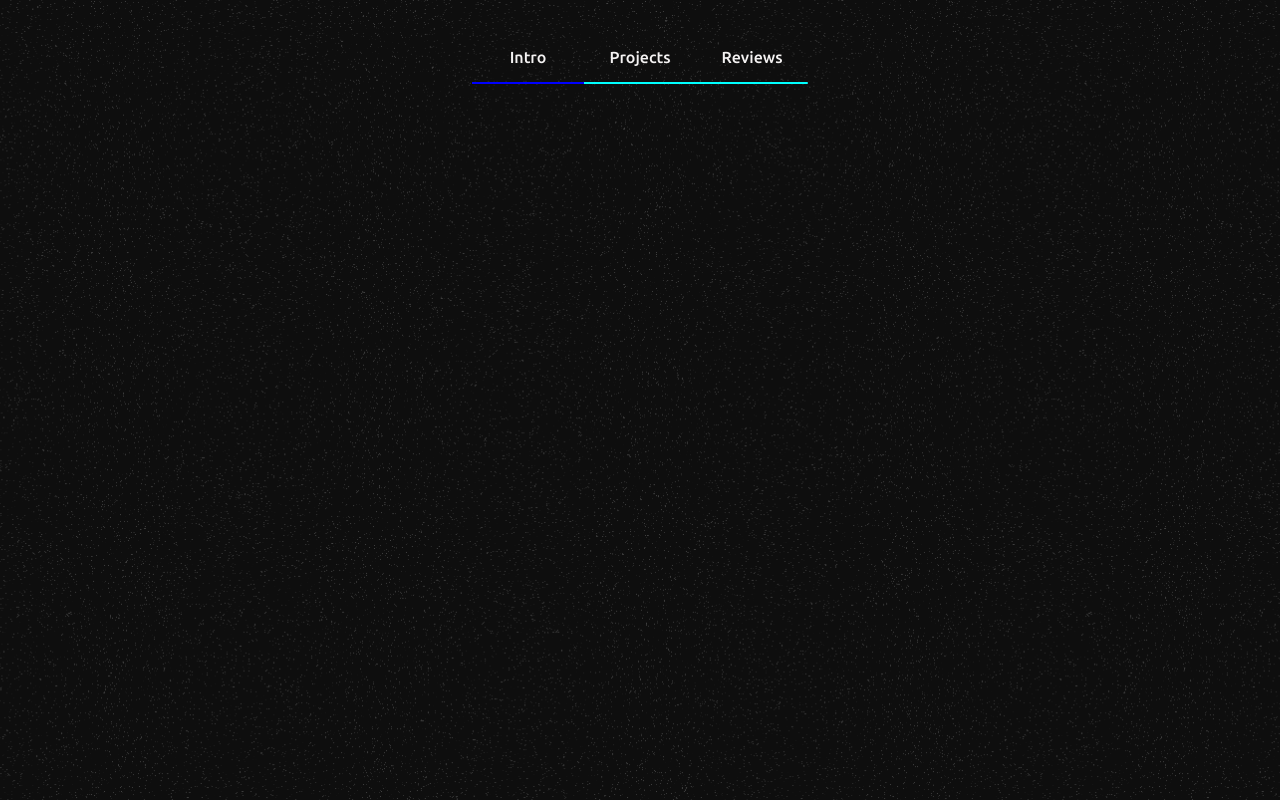
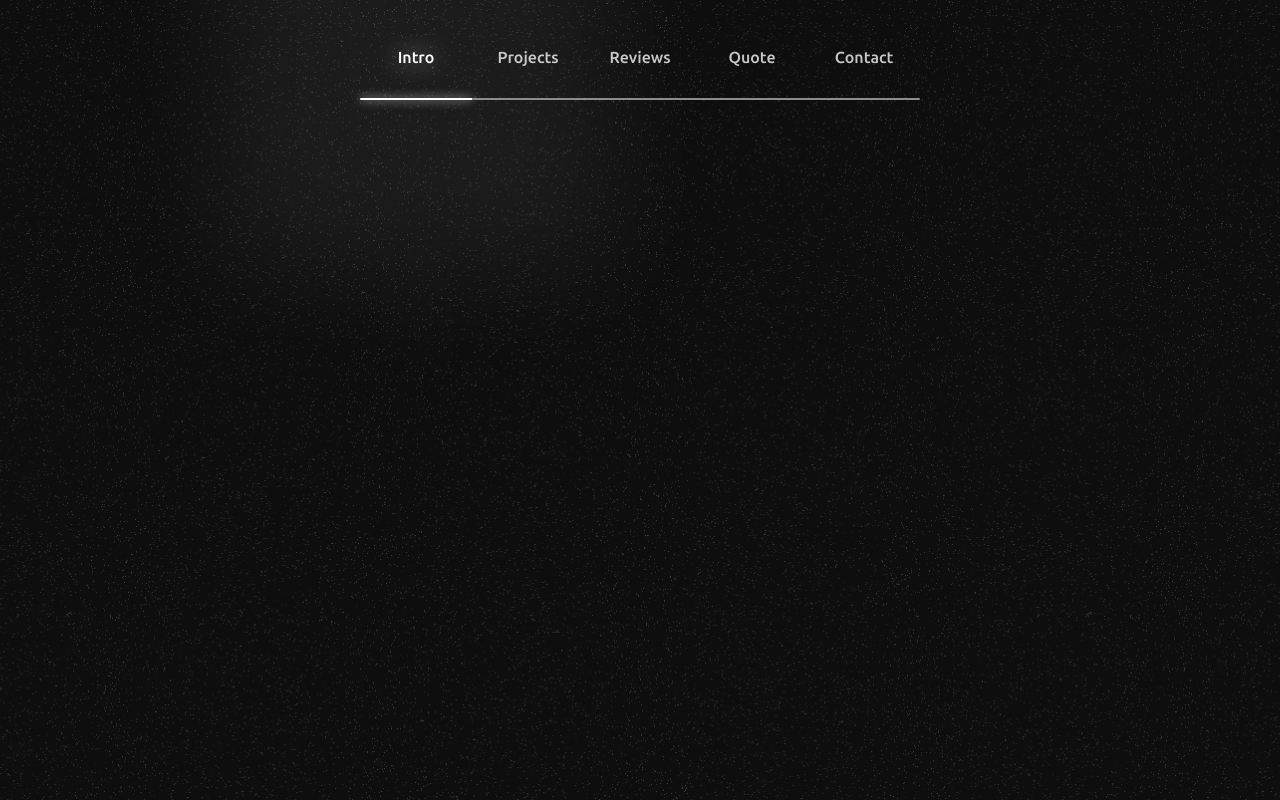
Before and after one commit to VT71/freelance-website, an Angular app: page / in a window 1280 px wide. Built offline with nearby package versions, Linux system fonts and the light colour scheme.

Commit message:
Improved navbar styling

```diff
--- a/src/app/components/intro-section/intro-section.component.css
+++ b/src/app/components/intro-section/intro-section.component.css
@@ -31,8 +31,38 @@
 
 .navlink {
   text-decoration: none;
-  color: #f4f2f2;
+  color: #f4f2f2ce;
   font-family: "ubuntu-medium";
+  background: none;
+  position: relative;
+  transition: text-shadow 0.6s, color 0.6s;
+}
+
+.navlink-container {
+  position: relative;
+  display: flex;
+  flex-direction: column;
+  align-items: center;
+  gap: 1rem;
+}
+
+.reflection {
+  width: 1px;
+  height: 1px;
+  position: absolute;
+  left: 50%;
+  top: 50%;
+  text-align: center;
+  transition: box-shadow 0.6s;
+}
+
+.navlink-container.active > .reflection {
+  box-shadow: 0px 0px 110px 200px #ffffff0f;
+}
+
+.navlink-container.active > .navlink, .navlink:hover {
+  color: #ffffff;
+  text-shadow: 0px 0px 30px #ffffff;
 }
 
 .navlinks-list-item {
@@ -43,20 +73,22 @@
 }
 
 .navbar-line {
-  background-color: aqua;
+  background-color: #8c8c8c;
   height: 2px;
-  border-radius: 1px;
   width: 100%;
-  margin: auto;
   margin-top: 1rem;
-  display: flex;
-}
-
-.navbar-line-child {
-  height: 2px;
   width: 7rem;
 }
 
-.navbar-line-child.intro {
-background-color: blue;
-  }
+.navbar-line.first {
+  border-radius: 1px 0px 0px 1px;
+}
+
+.navbar-line.last {
+  border-radius: 0px 1px 1px 0px;
+}
+
+.navlink-container.active > .navbar-line {
+  background-color: rgb(255, 255, 255);
+  box-shadow: 0px 0px 10px 0px #ffffff;
+}
--- a/src/app/components/intro-section/intro-section.component.html
+++ b/src/app/components/intro-section/intro-section.component.html
@@ -4,21 +4,42 @@
       <nav class="navbar">
         <ol class="navlinks-list">
           <li class="navlinks-list-item">
-            <a class="navlink" href="#intro-section">Intro</a>
+            <div class="navlink-container active">
+              <div class="reflection"></div>
+              <a class="navlink" href="#intro-section">Intro</a>
+              <div class="navbar-line first intro"></div>
+            </div>
           </li>
           <li class="navlinks-list-item">
-            <a class="navlink" href="#intro-section">Projects</a>
+            <div class="navlink-container">
+              <div class="reflection"></div>
+              <a class="navlink" href="#intro-section">Projects</a>
+              <div class="navbar-line"></div>
+            </div>
           </li>
           <li class="navlinks-list-item">
-            <a class="navlink" href="#intro-section">Reviews</a>
+            <div class="navlink-container">
+              <div class="reflection"></div>
+              <a class="navlink" href="#intro-section">Reviews</a>
+              <div class="navbar-line"></div>
+            </div>
+          </li>
+          <li class="navlinks-list-item">
+            <div class="navlink-container">
+              <div class="reflection"></div>
+              <a class="navlink" href="#intro-section">Quote</a>
+              <div class="navbar-line"></div>
+            </div>
+          </li>
+          <li class="navlinks-list-item">
+            <div class="navlink-container">
+              <div class="reflection"></div>
+              <a class="navlink" href="#intro-section">Contact</a>
+              <div class="navbar-line last"></div>
+            </div>
           </li>
         </ol>
       </nav>
-      <div class="navbar-line">
-        <div class="navbar-line-child intro"></div>
-        <div class="navbar-line-child"></div>
-        <div class="navbar-line-child"></div>
-      </div>
     </div>
   </div>
 </div>
```
